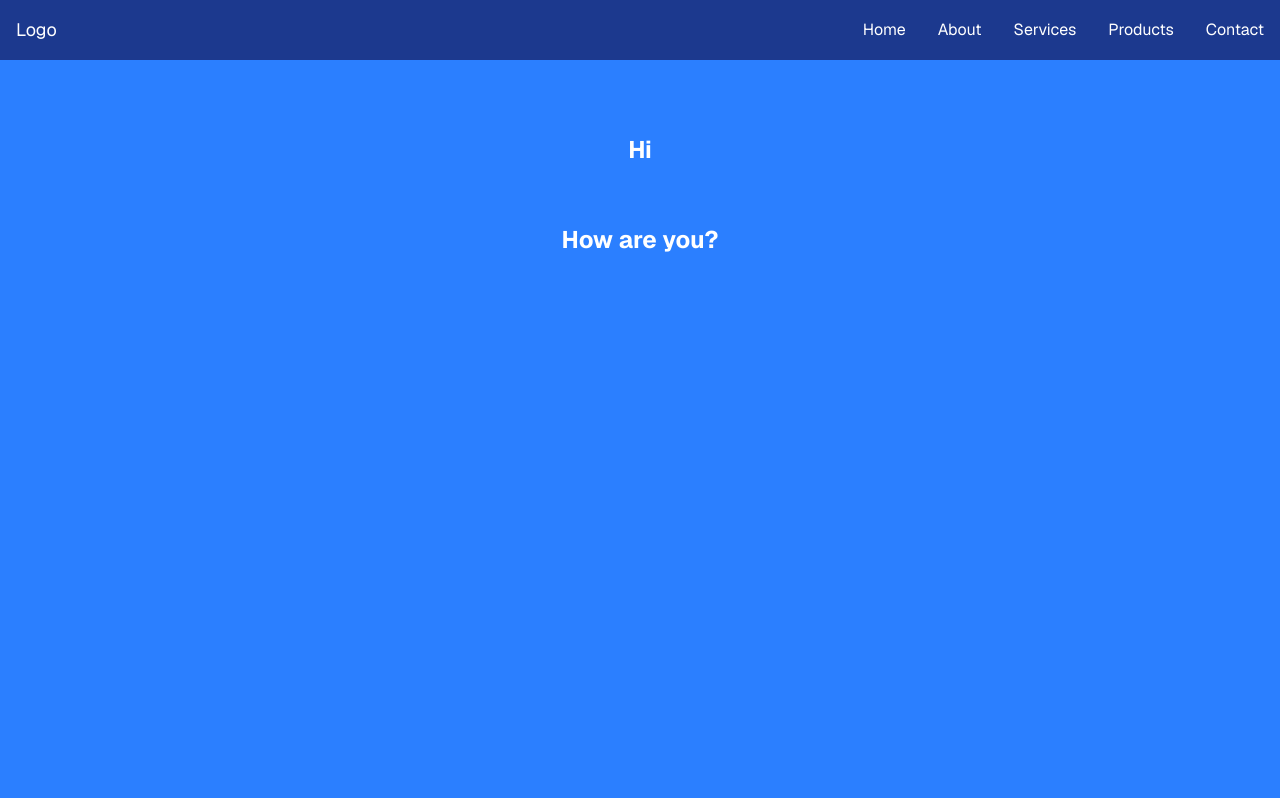
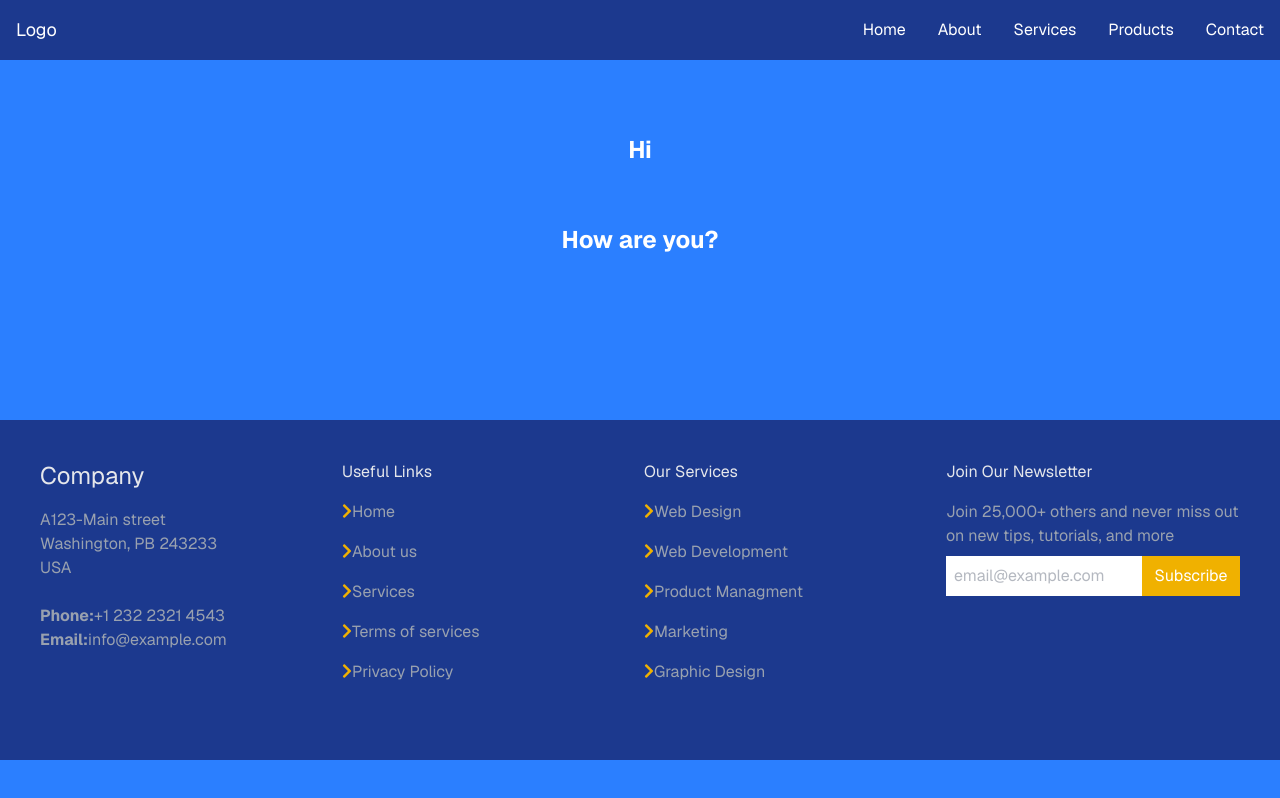
Before and after one commit to saeedhei/team-somaya-hosainzada, a Next.js app: page / in a window 1280 px wide. Built offline with nearby package versions, Linux system fonts and the light colour scheme.

Commit message:
footer added

```diff
--- a/src/app/page.tsx
+++ b/src/app/page.tsx
@@ -1,5 +1,5 @@
 "use client";
-
+import Head from "next/head";
 import { useState } from "react";
 
 export default function Home() {
@@ -7,6 +7,12 @@ export default function Home() {
 
   return (
     <div className="font-sans min-h-screen bg-blue-500">
+      <Head>
+        <link
+          rel="stylesheet"
+          href="https://cdnjs.cloudflare.com/ajax/libs/font-awesome/5.15.4/css/all.min.css"
+        />
+      </Head>
       <header>
         <nav className="flex items-center justify-between p-4 bg-blue-900 relative">
           {/* لوگو */}
@@ -95,6 +101,112 @@ export default function Home() {
         <h1 className="text-2xl font-bold text-white">Hi</h1>
         <h1 className="text-2xl font-bold text-white">How are you?</h1>
       </main>
+      <footer>
+        <div className="p-10 bg-blue-900 text-gray-200">
+          <div className="max-w-7xl mx-auto">
+            <div className="grid grid-cols-1 md:grid-cols-2 lg:grid-cols-4 gap-2">
+              <div className="mb-5">
+                <h4 className="text-2xl pb-4">Company</h4>
+                <p className="text-gray-400">
+                  A123-Main street <br></br>
+                  Washington, PB 243233 <br></br>
+                  USA <br></br>
+                  <br></br>
+                  <strong>Phone:</strong>+1 232 2321 4543 <br></br>
+                  <strong>Email:</strong>info@example.com<br></br>
+                </p>
+              </div>
+              <div className="mb-5">
+                <h4 className="pb-4">Useful Links</h4>
+                <ul className="text-gray-400">
+                  <li className="pb-4">
+                    <i className="fa fa-chevron-right text-yellow-500"></i>
+                    <a href="#" className="hover:text-yellow-500">
+                      Home
+                    </a>
+                  </li>
+                  <li className="pb-4">
+                    <i className="fa fa-chevron-right text-yellow-500"></i>
+                    <a href="#" className="hover:text-yellow-500">
+                      About us
+                    </a>
+                  </li>
+                  <li className="pb-4">
+                    <i className="fa fa-chevron-right text-yellow-500"></i>
+                    <a href="#" className="hover:text-yellow-500">
+                      Services
+                    </a>
+                  </li>
+                  <li className="pb-4">
+                    <i className="fa fa-chevron-right text-yellow-500"></i>
+                    <a href="#" className="hover:text-yellow-500">
+                      Terms of services
+                    </a>
+                  </li>
+                  <li className="pb-4">
+                    <i className="fa fa-chevron-right text-yellow-500"></i>
+                    <a href="#" className="hover:text-yellow-500">
+                      Privacy Policy
+                    </a>
+                  </li>
+                </ul>
+              </div>
+              <div className="mb-5">
+                <h4 className="pb-4">Our Services</h4>
+                <ul className="text-gray-400">
+                  <li className="pb-4">
+                    <i className="fa fa-chevron-right text-yellow-500"></i>
+                    <a href="#" className="hover:text-yellow-500">
+                      Web Design
+                    </a>
+                  </li>
+                  <li className="pb-4">
+                    <i className="fa fa-chevron-right text-yellow-500"></i>
+                    <a href="#" className="hover:text-yellow-500">
+                      Web Development
+                    </a>
+                  </li>
+                  <li className="pb-4">
+                    <i className="fa fa-chevron-right text-yellow-500"></i>
+                    <a href="#" className="hover:text-yellow-500">
+                      Product Managment
+                    </a>
+                  </li>
+                  <li className="pb-4">
+                    <i className="fa fa-chevron-right text-yellow-500"></i>
+                    <a href="#" className="hover:text-yellow-500">
+                      Marketing
+                    </a>
+                  </li>
+                  <li className="pb-4">
+                    <i className="fa fa-chevron-right text-yellow-500"></i>
+                    <a href="#" className="hover:text-yellow-500">
+                      Graphic Design
+                    </a>
+                  </li>
+                </ul>
+              </div>
+              <div className="mb-5">
+                <h4 className="pb-4">Join Our Newsletter</h4>
+                <p className="text-gray-400 pb-2">
+                  Join 25,000+ others and never miss out on new tips, tutorials,
+                  and more
+                </p>
+                <form className="flex flex-row flex-wrap">
+                  <input
+                    type="text"
+                    className="bg-white text-gray-500 w-2/3 p-2 focus:border-yellow-500"
+                    placeholder="email@example.com"
+                  />
+                  <button className="p-2 w-1/3 bg-yellow-500 text-white hover:bg-yellow-600">
+                    Subscribe
+                  </button>
+                </form>
+              </div>
+            </div>
+          </div>
+        </div>
+      </footer>
     </div>
   );
 }
```
